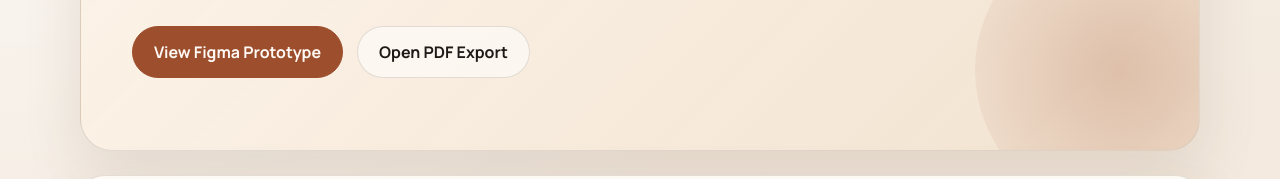
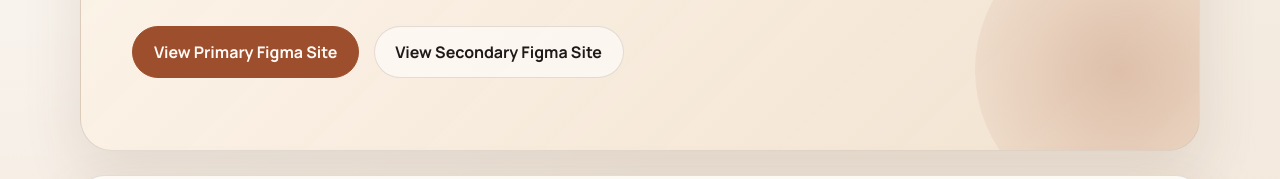
Before and after one commit to JorelFuji/figma-resume-redesign, a plain HTML site: page index.html in a window 1280 px wide. Shown: the part 553-732 px from the top of the page. Drawn offline with Linux system fonts and the light colour scheme.

Commit message:
Add live Figma site links

```diff
--- a/index.html
+++ b/index.html
@@ -27,8 +27,8 @@
           polished visual presentation.
         </p>
         <div class="hero-actions">
-          <a class="button button-primary" href="PASTE_YOUR_LINK_HERE">View Figma Prototype</a>
-          <a class="button button-secondary" href="assets/resume-export.pdf">Open PDF Export</a>
+          <a class="button button-primary" href="https://widen-thread-16813513.figma.site">View Primary Figma Site</a>
+          <a class="button button-secondary" href="https://sugar-cerise-50819152.figma.site">View Secondary Figma Site</a>
         </div>
       </header>
 
@@ -109,7 +109,7 @@
           <div class="checklist-card">
             <p class="facts-title">Before publishing</p>
             <ul>
-              <li>Replace the Figma link placeholder</li>
+              <li>Confirm the two live Figma links are the final versions</li>
               <li>Add exported PNG previews</li>
               <li>Add the final PDF export</li>
               <li>Enable GitHub Pages in repository settings</li>
```
Also changed, not shown: 1 other file.
